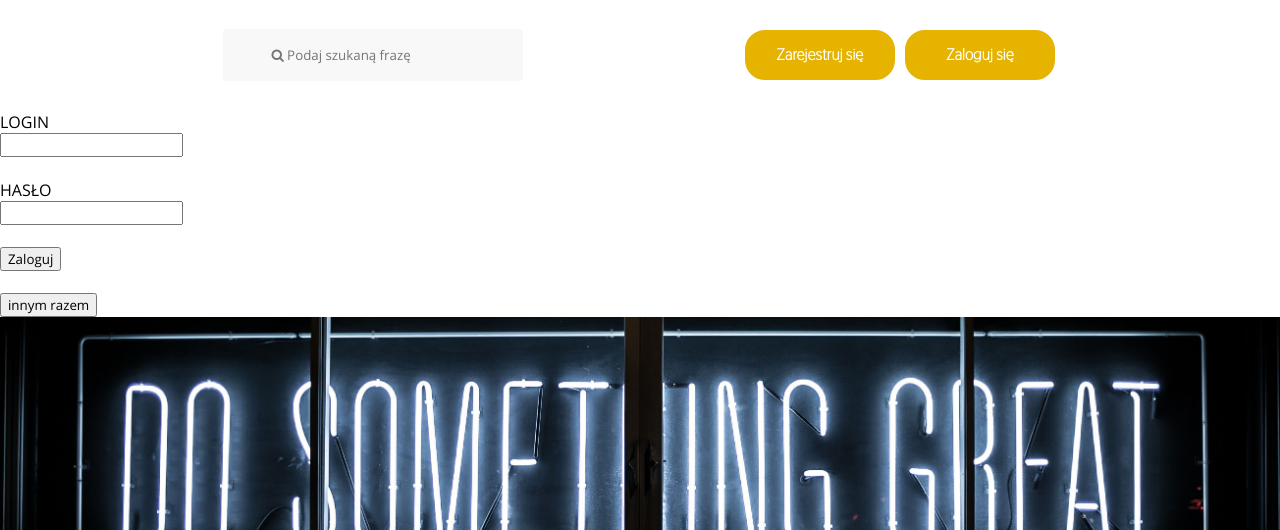
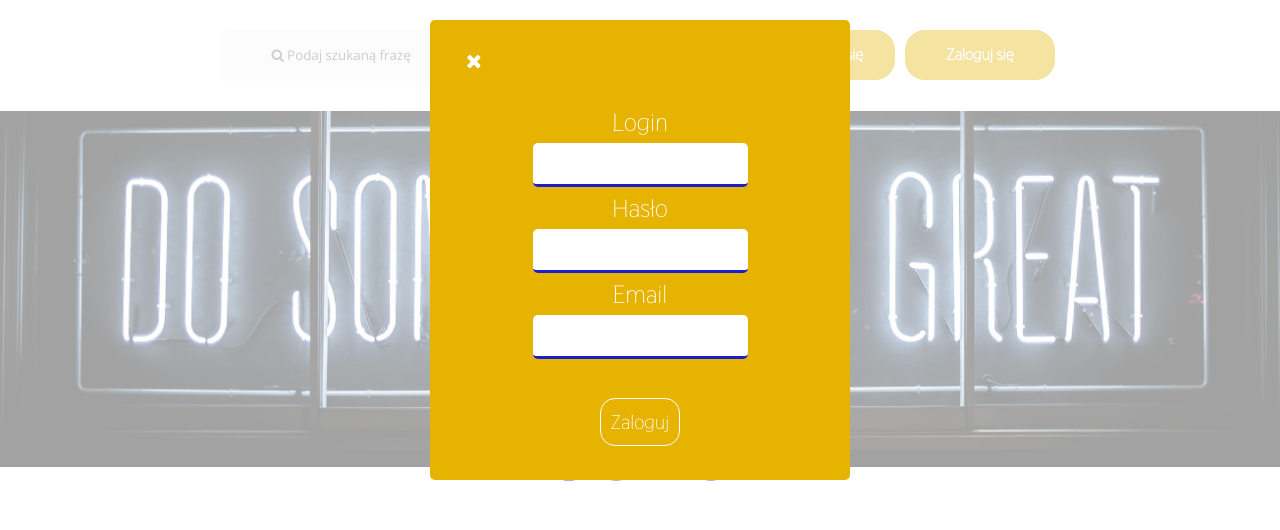
Before and after one commit to Maciek246/blogport-front, a React (Create React App) app: page / in a window 1280 px wide. Both pictures are taken after a click on the button "Zarejestruj się". Shown: the top 530 px of the page. Built offline with nearby package versions, Linux system fonts and the light colour scheme; no server answers.

Commit message:
[FormModal] styled register and login modals

```diff
--- a/src/components/LoginForm/index.js
+++ b/src/components/LoginForm/index.js
@@ -7,12 +7,20 @@ class LoginForm extends Component{
   render(){
 
         return (
-      <form>
-        <span>LOGIN </span><br/>
-        <input type="text"  name="login" /> <br/><br/>
-        <span>HASŁO </span><br/>
-        <input type="password" name="password" /><br/><br/>
-        <input type="submit" value="Zaloguj" /><br/>
+          <form>
+          <div className="register--container">
+            <span className="error--info"></span>
+            <br/>
+            <label for="login" id="loginLabel"> Login
+            <br/>
+                <input type="text" id="login" name="login" required/>
+            </label>
+            <label for="password" id="passwordLabel"> Hasło
+                <input type="password" id="password" name="password" required />
+            </label>
+            <br/>
+            <input type="submit" id="submit" value="Zaloguj" />
+        </div>
       </form>
     );
   }
--- a/src/components/LoginForm/style.css
+++ b/src/components/LoginForm/style.css
@@ -0,0 +1,42 @@
+.login--container{
+    display: flex;
+    justify-content: center;
+    align-content: center;
+    align-self: center;
+    align-items: center;
+    flex-direction: column;
+}
+.error--info{
+    font-family: 'Thasadith Bold';
+    font-size: 16px;
+    color: red;
+}
+#passwordLabel, #loginLabel{
+    font-family: 'Thasadith Regular';
+}
+#login, #password{
+    font-family: 'Thasadith Regular';
+    font-size:16px;
+    padding:10px 10px 10px 5px;
+    margin: 5px;
+    display:block;
+    width:200px;
+    border:none;
+    border-bottom:3px solid #1b1ece;
+    border-radius: 5px;
+    transition: 0.1s ease-in-out border-bottom;
+}
+#login:focus, #password:focus{
+    border-bottom: none;
+}
+#submit{
+    font-family: 'Thasadith Regular';
+    color: #fff;
+    font-size: 20px;
+    border: 1px solid #fff;
+    background-color: transparent;
+    padding: 10px;
+    border-radius: 15px;
+    cursor: pointer;
+
+}
--- a/src/components/MainNavbar/index.js
+++ b/src/components/MainNavbar/index.js
@@ -1,4 +1,4 @@
-import React, { Component } from 'react';
+import React, {Component } from 'react';
 import Modal from '../Modal';
 import LoginForm from '../LoginForm';
 import RegisterForm from '../RegisterForm';
--- a/src/components/Modal/index.js
+++ b/src/components/Modal/index.js
@@ -1,5 +1,6 @@
-import {React, Component} from 'react';
+import  React, {Component} from 'react';
 import PropTypes from 'prop-types';
+import './style.css';
 
 class Modal extends Component {
   render() {
@@ -10,13 +11,8 @@ class Modal extends Component {
     return (
       <div className="backdrop">
         <div className="modal">
+        <button className="closeBtn" onClick={this.props.onClose}>&#xf00d;</button>
           {this.props.children}
-          <div className="footer">
-          <br/>
-            <button className="closeBtn">
-             innym razem
-            </button>
-          </div>
         </div>
       </div>
     );
--- a/src/components/Modal/style.css
+++ b/src/components/Modal/style.css
@@ -0,0 +1,38 @@
+body{
+    height: 100%;
+    color: #fff;
+    font-family: Major Mono;
+}
+.backdrop{
+    display: flex;
+    justify-content: center;
+    position: absolute;
+    top: 0px;
+    bottom: 0px;
+    left: 0px;
+    right: 0px;
+    height: 100vh;
+    background-color: rgba(255, 255, 255, 0.637);
+    padding: 10px;
+    font-size: 25px;
+    z-index: 99;
+}
+.modal{
+    text-align: center;
+    background-color: #E5B300;
+    border-radius: 5px;
+    width: 360px;
+    max-height: 400px;
+    margin: 10px;
+    padding: 30px;
+}
+.closeBtn{
+    display: flex;
+    justify-content: flex-start;
+    border: none;
+    background-color: transparent;
+    cursor: pointer;
+    font-family: "FontAwesome", "Open Sans";
+    color: #fff;
+    font-size: 20px;
+}
--- a/src/components/RegisterForm/index.js
+++ b/src/components/RegisterForm/index.js
@@ -1,22 +1,27 @@
 import React, { Component } from 'react';
 import './style.css';
-
 class RegisterForm extends Component{
-
-
   render(){
-
         return (
       <form>
-        <span>LOGIN </span><br/>
-        <input type="text"  name="login" /> <br/><br/>
-        <span>HASŁO </span><br/>
-        <input type="password" name="password" /><br/><br/>
-        <input type="submit" value="Zaloguj" /><br/>
+          <div className="register--container">
+            <span className="error--info"></span>
+            <br/>
+            <label for="login" id="loginLabel"> Login
+            <br/>
+                <input type="text" id="login" name="login" required/>
+            </label>
+            <label for="password" id="passwordLabel"> Hasło
+                <input type="password" id="password" name="password" required />
+            </label>
+            <label for="email" id="emailLabel">Email <br/>
+              <input type="email" id="email" name="email" required/>
+            </label>
+            <br/>
+            <input type="submit" id="submit" value="Zaloguj" />
+        </div>
       </form>
     );
   }
 }
-
-
 export default RegisterForm;
--- a/src/components/RegisterForm/style.css
+++ b/src/components/RegisterForm/style.css
@@ -0,0 +1,42 @@
+.register--container{
+    display: flex;
+    justify-content: center;
+    align-content: center;
+    align-self: center;
+    align-items: center;
+    flex-direction: column;
+}
+.error--info{
+    font-family: 'Thasadith Bold';
+    font-size: 16px;
+    color: red;
+}
+#passwordLabel, #loginLabel, #emailLabel{
+    font-family: 'Thasadith Regular';
+}
+#login, #password, #email{
+    font-family: 'Thasadith Regular';
+    font-size:16px;
+    padding:10px 10px 10px 5px;
+    margin: 5px;
+    display:block;
+    width:200px;
+    border:none;
+    border-bottom:3px solid #1b1ece;
+    border-radius: 5px;
+    transition: 0.1s ease-in-out border-bottom;
+}
+#login:focus, #password:focus, #email:focus{
+    border-bottom: none;
+}
+#submit{
+    font-family: 'Thasadith Regular';
+    color: #fff;
+    font-size: 20px;
+    border: 1px solid #fff;
+    background-color: transparent;
+    padding: 10px;
+    border-radius: 15px;
+    cursor: pointer;
+
+}
```
